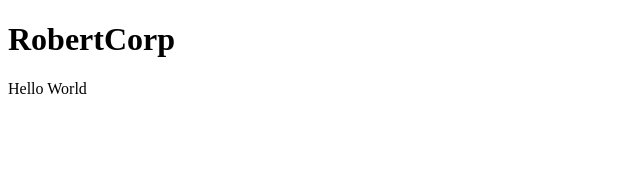
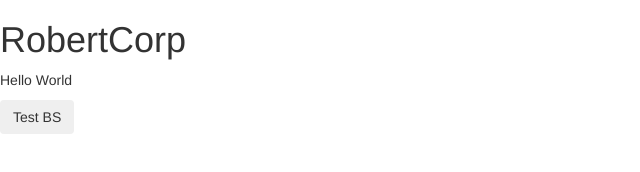
Before and after one commit to RobertBonham/RobertBonham.github.io, a plain HTML site: page index.html in a window 1280 px wide. Shown: the whole page, without its empty margins (0-640 px from the left). Drawn offline with nearby package versions, Linux system fonts and the light colour scheme.

Commit message:
Add Bootstrap

```diff
--- a/index.html
+++ b/index.html
@@ -1,7 +1,17 @@
 <!DOCTYPE html>
 <html>
+<!-- Latest compiled and minified CSS -->
+<link rel="stylesheet" href="https://maxcdn.bootstrapcdn.com/bootstrap/3.3.6/css/bootstrap.min.css" integrity="sha384-1q8mTJOASx8j1Au+a5WDVnPi2lkFfwwEAa8hDDdjZlpLegxhjVME1fgjWPGmkzs7" crossorigin="anonymous">
+
+<!-- Optional theme -->
+<link rel="stylesheet" href="https://maxcdn.bootstrapcdn.com/bootstrap/3.3.6/css/bootstrap-theme.min.css" integrity="sha384-fLW2N01lMqjakBkx3l/M9EahuwpSfeNvV63J5ezn3uZzapT0u7EYsXMjQV+0En5r" crossorigin="anonymous">
+
+<!-- Latest compiled and minified JavaScript -->
+<script src="https://maxcdn.bootstrapcdn.com/bootstrap/3.3.6/js/bootstrap.min.js" integrity="sha384-0mSbJDEHialfmuBBQP6A4Qrprq5OVfW37PRR3j5ELqxss1yVqOtnepnHVP9aJ7xS" crossorigin="anonymous"></script>
+
 <body>
 <h1>RobertCorp</h1>
 <p>Hello World</p>
+<button class="btn">Test BS</button>
 </body>
 </html>
```
